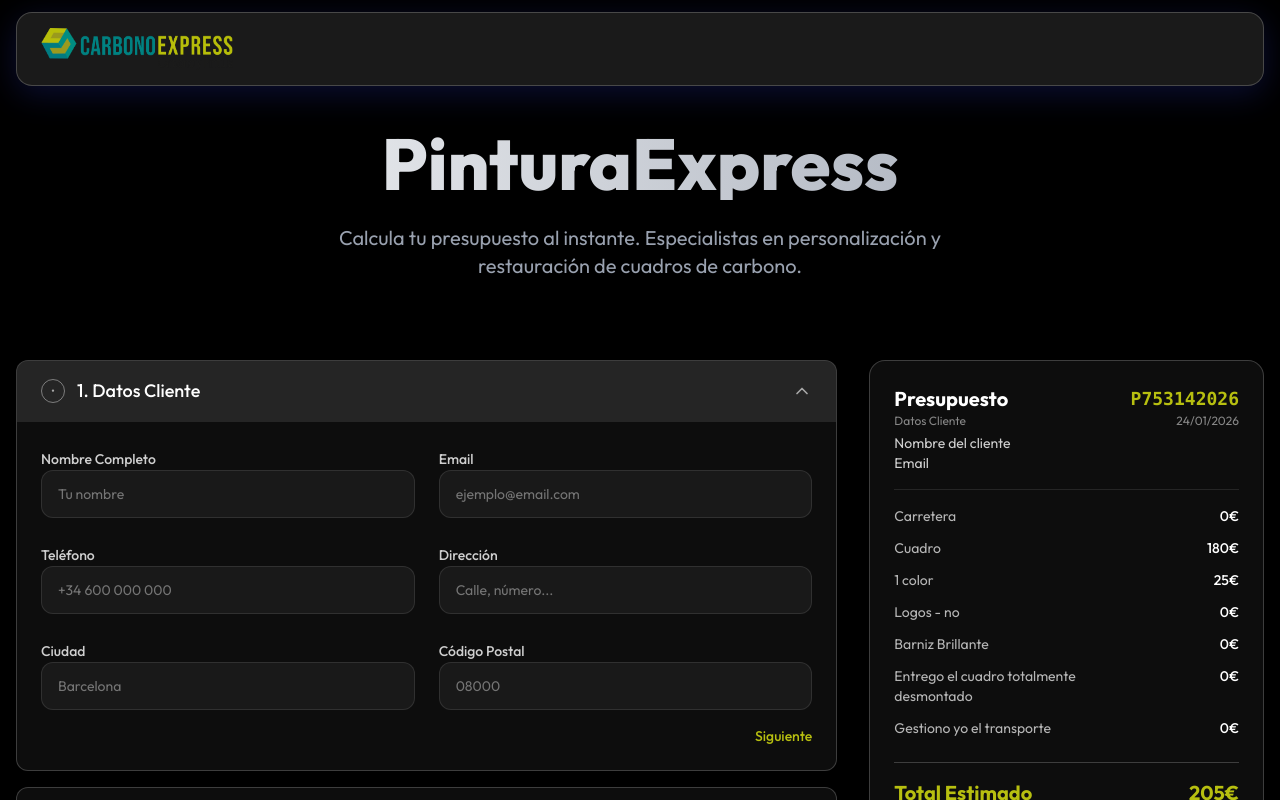
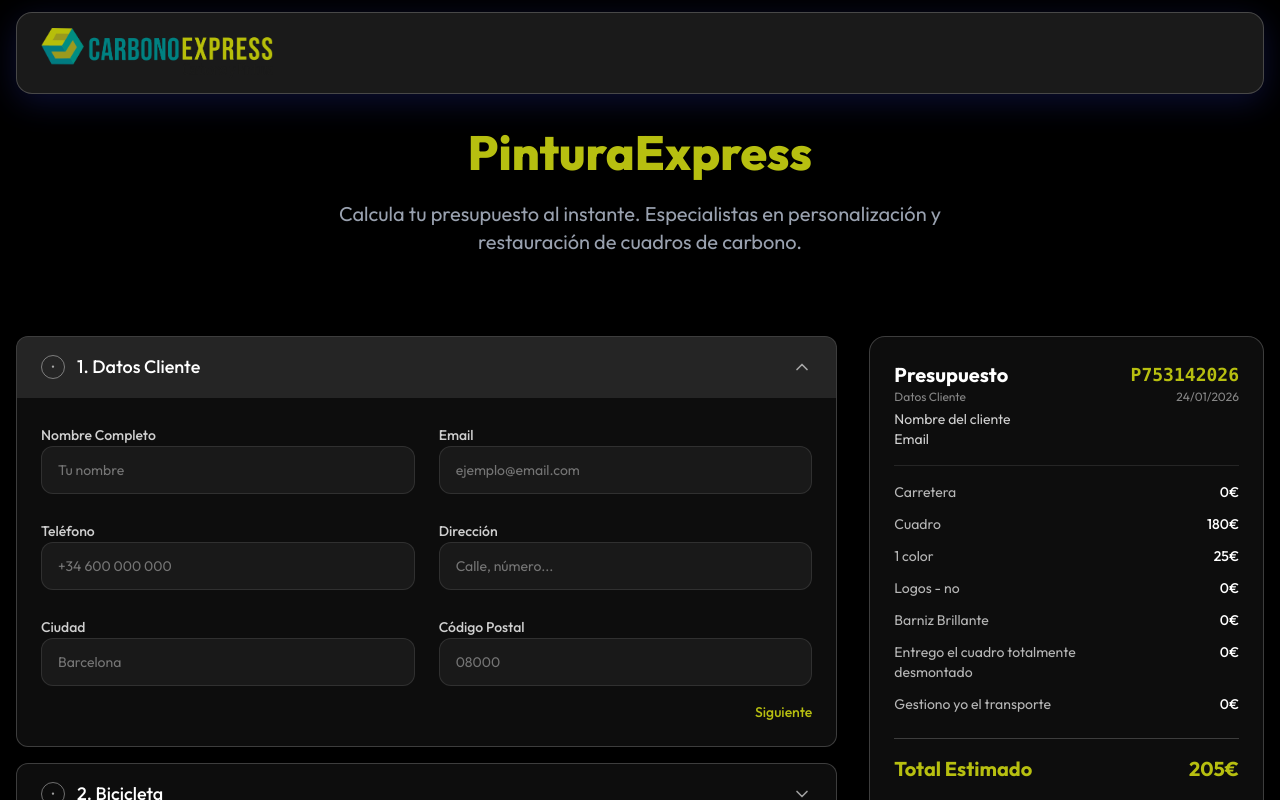
Before and after one commit to ranndoneur26/Pinturaexpress, a Next.js app: page / in a window 1280 px wide. Shown: the top 800 px of the page. Built offline with nearby package versions, Linux system fonts and the light colour scheme.

Commit message:
fix: Email legal, logo más grande, título PinturaExpress más pequeño y verde

```diff
--- a/src/app/page.tsx
+++ b/src/app/page.tsx
@@ -10,7 +10,7 @@
       <main className="container mx-auto px-4 pt-32">
         {/* Hero Section */}
         <section className="mb-20 text-center">
-          <h1 className="mb-6 bg-gradient-to-r from-white to-gray-400 bg-clip-text text-5xl font-extrabold text-transparent sm:text-7xl">
+          <h1 className="mb-6 text-3xl font-extrabold sm:text-5xl" style={{ color: '#b7bf10' }}>
             PinturaExpress
           </h1>
           <p className="mx-auto max-w-2xl text-xl text-gray-400">
--- a/src/components/layout/Header.tsx
+++ b/src/components/layout/Header.tsx
@@ -7,7 +7,7 @@
             <div className="container mx-auto">
                 <div className="relative flex items-center justify-between overflow-hidden rounded-2xl border border-white/20 bg-white/10 px-6 py-3 shadow-[0_8px_32px_0_rgba(31,38,135,0.37)] backdrop-blur-xl transition-all duration-300 hover:bg-white/20">
                     <Link href="/" className="flex items-center gap-3">
-                        <div className="relative h-10 w-40 sm:h-12 sm:w-48">
+                        <div className="relative h-12 w-48 sm:h-14 sm:w-58">
                             <Image
                                 src="/Carbonoexpress_logo_2026.png"
                                 alt="Carbono Express"
--- a/src/components/ui/LegalModal.tsx
+++ b/src/components/ui/LegalModal.tsx
@@ -47,7 +47,7 @@
                         La titularidad de este sitio web, Pinturaexpress, (www.pinturaexpress.org) la ostenta: Marc Xicola Tugas, con NIF: 52172995w, y cuyos datos de contacto son:<br />
                         Dirección: C/Pau Claris 15. baixos. 08100 Mollet del Vallès<br />
                         Teléfono de contacto: 622566385<br />
-                        Email de contacto: marketing@carbonoexpress.com
+                        Email de contacto: expresscarbono@gmail.com
                     </p>
 
                     <h3 className="text-lg font-bold text-primary mt-6">II. TÉRMINOS Y CONDICIONES GENERALES DE USO</h3>
```
